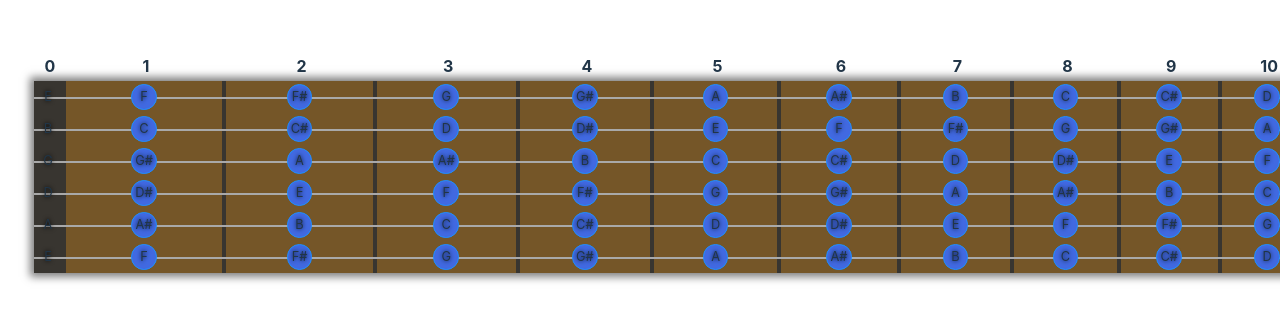
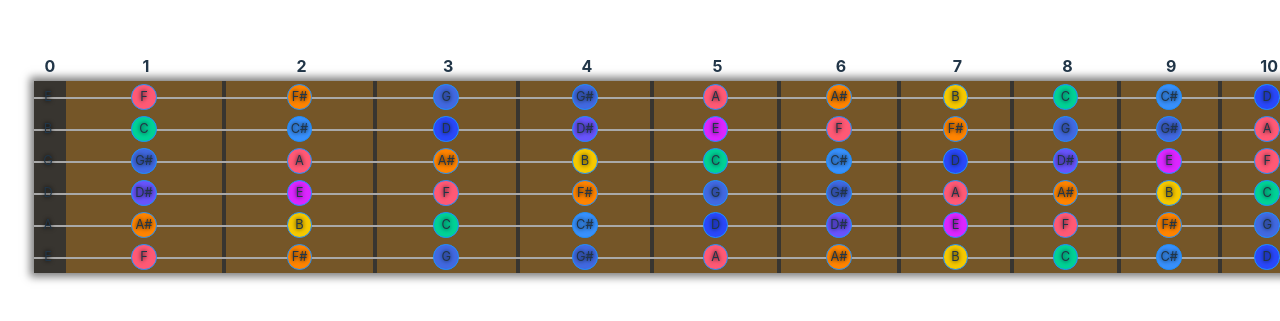
Before and after one commit to toddpress/fretz, a React (Vite) app: page / in a window 1280 px wide. Shown: the part 237-558 px from the top of the page. Built offline with nearby package versions, Linux system fonts and the light colour scheme.

Commit message:
add placeholder note colors

```diff
--- a/src/components/Fretboard/Fret.tsx
+++ b/src/components/Fretboard/Fret.tsx
@@ -31,13 +31,13 @@ export const Fret = ({
     <td
       headers={`string_${stringNumber} fret_${fretNumber}`}
       className={ccc(`fret_${fretNumber}`, className)}
-      data-name={noteName}
       style={{ width: `${FRET_WIDTHS[fretNumber] * 4}rem`, textShadow: '0px 0px 4px #000', borderRight: '4px solid #383530'}}
       {...props}
     >
       <span
         className={ccc(styles.note)}
         aria-labelledby={`string_${stringNumber} fret_${fretNumber}`}
+        data-name={noteName}
       >
         {noteName}
       </span>
--- a/src/components/Fretboard/fretboard.module.scss
+++ b/src/components/Fretboard/fretboard.module.scss
@@ -9,6 +9,18 @@
     --fretboard-color: #755628;
     --fret-ratio: 0.9439;
     --first-fret-width: 2.5rem;
+
+    // TODO - explitly name colors by note
+    --color-r: hwb(350 35% 0%);
+    --color-o: hwb(31 0% 0%);
+    --color-y: hwb(49 0% 4%);
+    --color-g: hwb(163 0% 18%);
+    --color-lb: hwb(213 22% 1%);
+    --color-db: hwb(231 16% 2%);
+    --color-p: hwb(247 33% 1%);
+    --color-f: hwb(290 15% 0%);
+
+    --a-sharp-color: hwb(58 0% 0%);
 }
 
 .fretboard {
@@ -64,8 +76,43 @@
 .fret .note {
         border: 1px solid dodgerblue;
         background-color: royalblue;
+
+        // TODO - replace with better note colors
+        // TODO - use good contrasting colors
+        // TODO - use darker versions for the borders
+        &[data-name='A'] {
+            background-color: var(--color-r);
+        }
+        &[data-name='A#'] {
+            background-color: var(--color-o);
+        }
+        &[data-name='B'] {
+            background-color: var(--color-y);
+        }
+        &[data-name='C'] {
+            background-color: var(--color-g);
+        }
+        &[data-name='C#'] {
+            background-color: var(--color-lb);
+        }
+        &[data-name='D'] {
+            background-color: var(--color-db);
+        }
+        &[data-name='D#'] {
+            background-color: var(--color-p);
+        }
+        &[data-name='E'] {
+            background-color: var(--color-f);
+        }
+        &[data-name='F'] {
+            background-color: var(--color-r);
+        }
+        &[data-name='F#'] {
+            background-color: var(--color-o);
+        }
 }
 
+// needed to hide extra space for placeholder header
 .placehodor {
     padding: 0px;
 }
--- a/src/constants.ts
+++ b/src/constants.ts
@@ -8,6 +8,7 @@ export const DROP_C: Note[] = ['C', 'G', 'C', 'F', 'A', 'D']
 export const DOUBLE_DROP_C: Note[] = ['C', 'G', 'C', 'F', 'A', 'C']
 export const OPEN_D: Note[] = ['D', 'A', 'D', 'F#', 'A', 'D']
 
+// TODO - convert to scss styles and add rules for `.fret_n`
 export const FRET_WIDTHS = [
   0.5,
   2.5,
```
